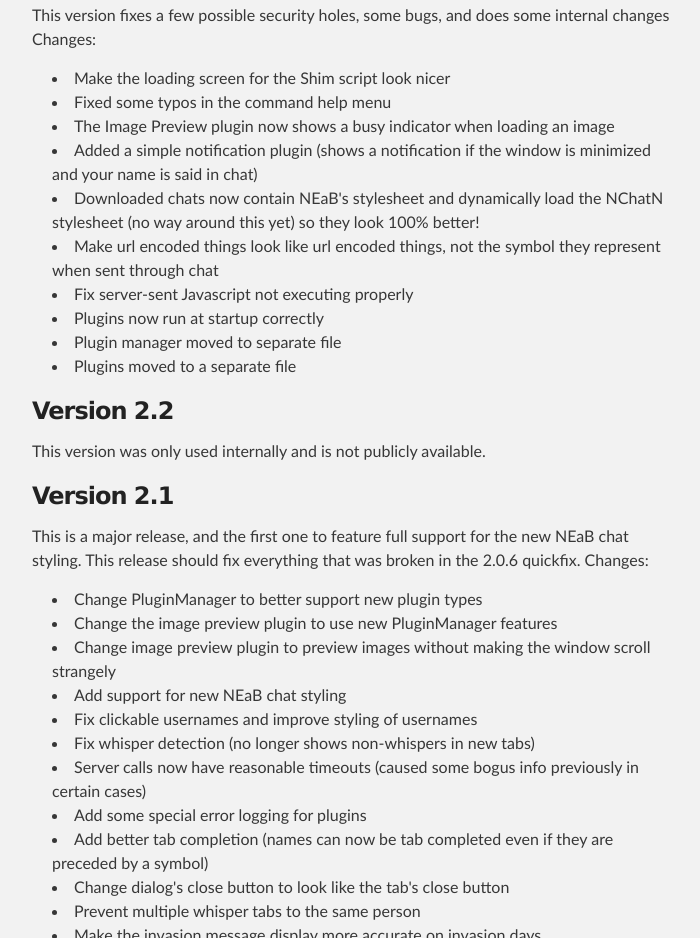
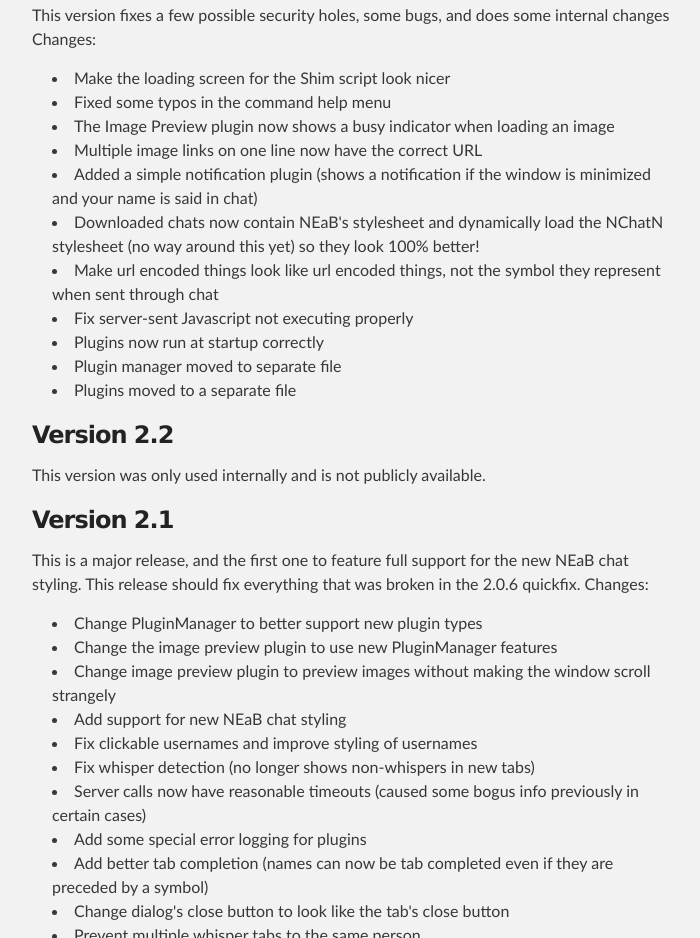
Before and after one commit to Etzos/NChatN, a plain HTML site: page index.html in a window 1280 px wide. Shown: the part 3758-4696 px from the top of the page, without its empty margins (288-988 px from the left). Drawn offline with Linux system fonts and the light colour scheme.

```diff
--- a/index.html
+++ b/index.html
@@ -112,6 +112,7 @@
 <li>Make the loading screen for the Shim script look nicer</li>
 <li>Fixed some typos in the command help menu</li>
 <li>The Image Preview plugin now shows a busy indicator when loading an image</li>
+<li>Multiple image links on one line now have the correct URL</li>
 <li>Added a simple notification plugin (shows a notification if the window is minimized and your name is said in chat)</li>
 <li>Downloaded chats now contain NEaB's stylesheet and dynamically load the NChatN stylesheet (no way around this yet) so they look 100% better!</li>
 <li>Make url encoded things look like url encoded things, not the symbol they represent when sent through chat</li>
```
Also changed, not shown: params.json (+1 -1 lines).
